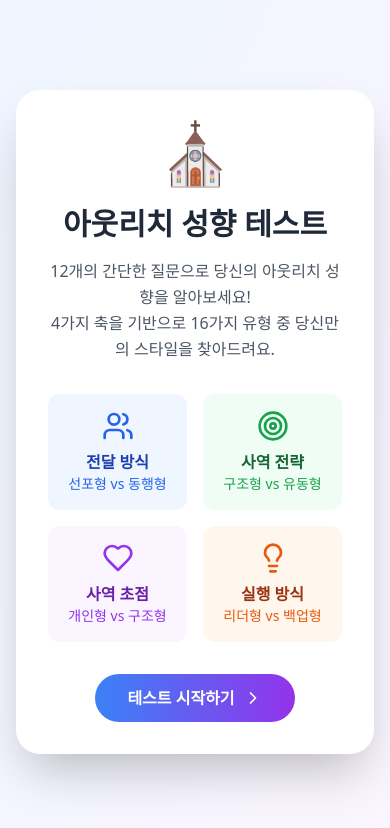
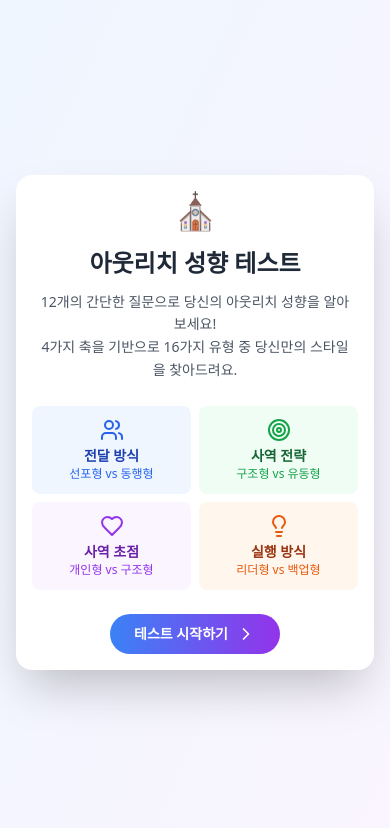
Before and after one commit to hisgracentruth/outreach-mbti, a React (Vite) app in the folder outreach-mbti/: page / in a window 390 px wide. Shown: the top 828 px of the page. Built offline with nearby package versions, Linux system fonts and the light colour scheme.

Commit message:
Update App.jsx

```diff
--- a/outreach-mbti/src/App.jsx
+++ b/outreach-mbti/src/App.jsx
@@ -460,23 +460,23 @@ const OutreachMBTIApp = () => {
 
   if (showResult) {
     return (
-      <div className="min-h-screen bg-gradient-to-br from-blue-50 to-purple-50 flex items-center justify-center p-4">
-        <div className="bg-white rounded-3xl shadow-2xl p-8 max-w-2xl w-full">
-          <div className="text-center mb-8">
-            <div className="text-8xl mb-6">{result.emoji}</div>
-            <h1 className="text-3xl font-bold text-gray-800 mb-2">{result.nickname}</h1>
-            <p className="text-gray-600 leading-relaxed">{result.description}</p>
+      <div className="min-h-screen bg-gradient-to-br from-blue-50 to-purple-50 flex items-center justify-center p-2 sm:p-4">
+        <div className="bg-white rounded-2xl sm:rounded-3xl shadow-2xl p-4 sm:p-8 max-w-2xl w-full mx-2 sm:mx-4">
+          <div className="text-center mb-6 sm:mb-8">
+            <div className="text-6xl sm:text-8xl mb-4 sm:mb-6">{result.emoji}</div>
+            <h1 className="text-2xl sm:text-3xl font-bold text-gray-800 mb-2">{result.nickname}</h1>
+            <p className="text-gray-600 leading-relaxed text-sm sm:text-base px-2 sm:px-0">{result.description}</p>
           </div>
 
-          <div className="space-y-6">
-            <div className="bg-blue-50 rounded-xl p-6">
-              <h3 className="font-semibold text-blue-800 mb-4 flex items-center">
+          <div className="space-y-4 sm:space-y-6">
+            <div className="bg-blue-50 rounded-lg sm:rounded-xl p-4 sm:p-6">
+              <h3 className="font-semibold text-blue-800 mb-3 sm:mb-4 flex items-center text-sm sm:text-base">
                 <Heart className="w-5 h-5 mr-2" />
                 ✅ 강점
               </h3>
-              <ul className="space-y-2">
+              <ul className="space-y-1.5 sm:space-y-2">
                 {result.strengths.map((strength, index) => (
-                  <li key={index} className="text-blue-700 text-sm flex items-start">
+                  <li key={index} className="text-blue-700 text-xs sm:text-sm flex items-start">
                     <span className="text-blue-500 mr-2">•</span>
                     {strength}
                   </li>
@@ -484,14 +484,14 @@ const OutreachMBTIApp = () => {
               </ul>
             </div>
 
-            <div className="bg-orange-50 rounded-xl p-6">
-              <h3 className="font-semibold text-orange-800 mb-4 flex items-center">
+            <div className="bg-orange-50 rounded-lg sm:rounded-xl p-4 sm:p-6">
+              <h3 className="font-semibold text-orange-800 mb-3 sm:mb-4 flex items-center text-sm sm:text-base">
                 <Lightbulb className="w-5 h-5 mr-2" />
                 ⚠️ 주의점
               </h3>
-              <ul className="space-y-2">
+              <ul className="space-y-1.5 sm:space-y-2">
                 {result.cautions.map((caution, index) => (
-                  <li key={index} className="text-orange-700 text-sm flex items-start">
+                  <li key={index} className="text-orange-700 text-xs sm:text-sm flex items-start">
                     <span className="text-orange-500 mr-2">•</span>
                     {caution}
                   </li>
@@ -499,14 +499,14 @@ const OutreachMBTIApp = () => {
               </ul>
             </div>
 
-            <div className="bg-green-50 rounded-xl p-6">
-              <h3 className="font-semibold text-green-800 mb-4 flex items-center">
+            <div className="bg-green-50 rounded-lg sm:rounded-xl p-4 sm:p-6">
+              <h3 className="font-semibold text-green-800 mb-3 sm:mb-4 flex items-center text-sm sm:text-base">
                 <Users className="w-5 h-5 mr-2" />
                 🙌 추천 사역
               </h3>
-              <ul className="space-y-2">
+              <ul className="space-y-1.5 sm:space-y-2">
                 {result.recommendedMinistry.map((ministry, index) => (
-                  <li key={index} className="text-green-700 text-sm flex items-start">
+                  <li key={index} className="text-green-700 text-xs sm:text-sm flex items-start">
                     <span className="text-green-500 mr-2">•</span>
                     {ministry}
                   </li>
@@ -517,7 +517,7 @@ const OutreachMBTIApp = () => {
 
           <button
             onClick={resetTest}
-            className="mt-8 w-full bg-gradient-to-r from-blue-500 to-purple-600 text-white px-8 py-3 rounded-full font-semibold hover:from-blue-600 hover:to-purple-700 transition-all duration-300 flex items-center justify-center"
+            className="mt-6 sm:mt-8 w-full bg-gradient-to-r from-blue-500 to-purple-600 text-white px-6 sm:px-8 py-2.5 sm:py-3 rounded-full font-semibold hover:from-blue-600 hover:to-purple-700 transition-all duration-300 flex items-center justify-center text-sm sm:text-base"
           >
             <RotateCcw className="w-5 h-5 mr-2" />
             다시 테스트하기
@@ -529,42 +529,42 @@ const OutreachMBTIApp = () => {
 
   if (showIntro) {
     return (
-      <div className="min-h-screen bg-gradient-to-br from-blue-50 to-purple-50 flex items-center justify-center p-4">
-        <div className="bg-white rounded-3xl shadow-2xl p-8 max-w-lg w-full">
+      <div className="min-h-screen bg-gradient-to-br from-blue-50 to-purple-50 flex items-center justify-center p-2 sm:p-4">
+        <div className="bg-white rounded-2xl sm:rounded-3xl shadow-2xl p-4 sm:p-8 max-w-lg w-full mx-2 sm:mx-4">
           <div className="text-center">
-            <div className="text-6xl mb-6">⛪</div>
-            <h1 className="text-3xl font-bold text-gray-800 mb-4">아웃리치 성향 테스트</h1>
-            <p className="text-gray-600 mb-8 leading-relaxed">
+            <div className="text-4xl sm:text-6xl mb-4 sm:mb-6">⛪</div>
+            <h1 className="text-2xl sm:text-3xl font-bold text-gray-800 mb-3 sm:mb-4">아웃리치 성향 테스트</h1>
+            <p className="text-sm sm:text-base text-gray-600 mb-6 sm:mb-8 leading-relaxed px-2 sm:px-0">
               12개의 간단한 질문으로 당신의 아웃리치 성향을 알아보세요!<br/>
               4가지 축을 기반으로 16가지 유형 중 당신만의 스타일을 찾아드려요.
             </p>
 
-            <div className="grid grid-cols-2 gap-4 mb-8">
-              <div className="bg-blue-50 rounded-xl p-4">
-                <Users className="w-8 h-8 text-blue-600 mx-auto mb-2" />
-                <h3 className="font-semibold text-blue-800">전달 방식</h3>
-                <p className="text-sm text-blue-600">선포형 vs 동행형</p>
+            <div className="grid grid-cols-2 gap-2 sm:gap-4 mb-6 sm:mb-8">
+              <div className="bg-blue-50 rounded-lg sm:rounded-xl p-3 sm:p-4">
+                <Users className="w-6 h-6 sm:w-8 sm:h-8 text-blue-600 mx-auto mb-1 sm:mb-2" />
+                <h3 className="font-semibold text-blue-800 text-sm sm:text-base">전달 방식</h3>
+                <p className="text-xs sm:text-sm text-blue-600">선포형 vs 동행형</p>
               </div>
-              <div className="bg-green-50 rounded-xl p-4">
-                <Target className="w-8 h-8 text-green-600 mx-auto mb-2" />
-                <h3 className="font-semibold text-green-800">사역 전략</h3>
-                <p className="text-sm text-green-600">구조형 vs 유동형</p>
+              <div className="bg-green-50 rounded-lg sm:rounded-xl p-3 sm:p-4">
+                <Target className="w-6 h-6 sm:w-8 sm:h-8 text-green-600 mx-auto mb-1 sm:mb-2" />
+                <h3 className="font-semibold text-green-800 text-sm sm:text-base">사역 전략</h3>
+                <p className="text-xs sm:text-sm text-green-600">구조형 vs 유동형</p>
               </div>
-              <div className="bg-purple-50 rounded-xl p-4">
-                <Heart className="w-8 h-8 text-purple-600 mx-auto mb-2" />
-                <h3 className="font-semibold text-purple-800">사역 초점</h3>
-                <p className="text-sm text-purple-600">개인형 vs 구조형</p>
+              <div className="bg-purple-50 rounded-lg sm:rounded-xl p-3 sm:p-4">
+                <Heart className="w-6 h-6 sm:w-8 sm:h-8 text-purple-600 mx-auto mb-1 sm:mb-2" />
+                <h3 className="font-semibold text-purple-800 text-sm sm:text-base">사역 초점</h3>
+                <p className="text-xs sm:text-sm text-purple-600">개인형 vs 구조형</p>
               </div>
-              <div className="bg-orange-50 rounded-xl p-4">
-                <Lightbulb className="w-8 h-8 text-orange-600 mx-auto mb-2" />
-                <h3 className="font-semibold text-orange-800">실행 방식</h3>
-                <p className="text-sm text-orange-600">리더형 vs 백업형</p>
+              <div className="bg-orange-50 rounded-lg sm:rounded-xl p-3 sm:p-4">
+                <Lightbulb className="w-6 h-6 sm:w-8 sm:h-8 text-orange-600 mx-auto mb-1 sm:mb-2" />
+                <h3 className="font-semibold text-orange-800 text-sm sm:text-base">실행 방식</h3>
+                <p className="text-xs sm:text-sm text-orange-600">리더형 vs 백업형</p>
               </div>
             </div>
 
             <button
               onClick={() => setShowIntro(false)}
-              className="bg-gradient-to-r from-blue-500 to-purple-600 text-white px-8 py-3 rounded-full font-semibold hover:from-blue-600 hover:to-purple-700 transition-all duration-300 flex items-center justify-center mx-auto"
+              className="bg-gradient-to-r from-blue-500 to-purple-600 text-white px-6 sm:px-8 py-2.5 sm:py-3 rounded-full font-semibold hover:from-blue-600 hover:to-purple-700 transition-all duration-300 flex items-center justify-center mx-auto text-sm sm:text-base"
             >
               테스트 시작하기
               <ChevronRight className="w-5 h-5 ml-2" />
@@ -576,14 +576,14 @@ const OutreachMBTIApp = () => {
   }
 
   return (
-    <div className="min-h-screen bg-gradient-to-br from-blue-50 to-purple-50 flex items-center justify-center p-4">
-      <div className="bg-white rounded-3xl shadow-2xl p-8 max-w-lg w-full">
-        <div className="mb-6">
-          <div className="flex justify-between items-center mb-4">
-            <span className="text-sm font-medium text-gray-600">
+    <div className="min-h-screen bg-gradient-to-br from-blue-50 to-purple-50 flex items-center justify-center p-2 sm:p-4">
+      <div className="bg-white rounded-2xl sm:rounded-3xl shadow-2xl p-4 sm:p-8 max-w-lg w-full mx-2 sm:mx-4">
+        <div className="mb-4 sm:mb-6">
+          <div className="flex justify-between items-center mb-3 sm:mb-4">
+            <span className="text-xs sm:text-sm font-medium text-gray-600">
               {currentQuestion + 1} / {questions.length}
             </span>
-            <span className="text-sm font-medium text-blue-600">
+            <span className="text-xs sm:text-sm font-medium text-blue-600">
               {Math.round(progressPercentage)}%
             </span>
           </div>
@@ -595,19 +595,19 @@ const OutreachMBTIApp = () => {
           </div>
         </div>
 
-        <div className="mb-8">
-          <h2 className="text-xl font-bold text-gray-800 mb-6 leading-relaxed">
+        <div className="mb-6 sm:mb-8">
+          <h2 className="text-lg sm:text-xl font-bold text-gray-800 mb-4 sm:mb-6 leading-relaxed px-1 sm:px-0">
             {questions[currentQuestion].text}
           </h2>
 
-          <div className="space-y-3">
+          <div className="space-y-2 sm:space-y-3">
             {questions[currentQuestion].options.map((option, index) => (
               <button
                 key={index}
                 onClick={() => handleAnswer(option)}
-                className="w-full p-4 text-left bg-gray-50 hover:bg-blue-50 rounded-xl transition-all duration-300 border border-transparent hover:border-blue-200 hover:shadow-md"
+                className="w-full p-3 sm:p-4 text-left bg-gray-50 hover:bg-blue-50 rounded-lg sm:rounded-xl transition-all duration-300 border border-transparent hover:border-blue-200 hover:shadow-md"
               >
-                <span className="text-gray-800">{option.text}</span>
+                <span className="text-gray-800 text-sm sm:text-base">{option.text}</span>
               </button>
             ))}
           </div>
@@ -616,7 +616,7 @@ const OutreachMBTIApp = () => {
         {currentQuestion > 0 && (
           <button
             onClick={() => setCurrentQuestion(currentQuestion - 1)}
-            className="text-gray-500 hover:text-gray-700 flex items-center text-sm"
+            className="text-gray-500 hover:text-gray-700 flex items-center text-xs sm:text-sm"
           >
             ← 이전 질문으로
           </button>
```
